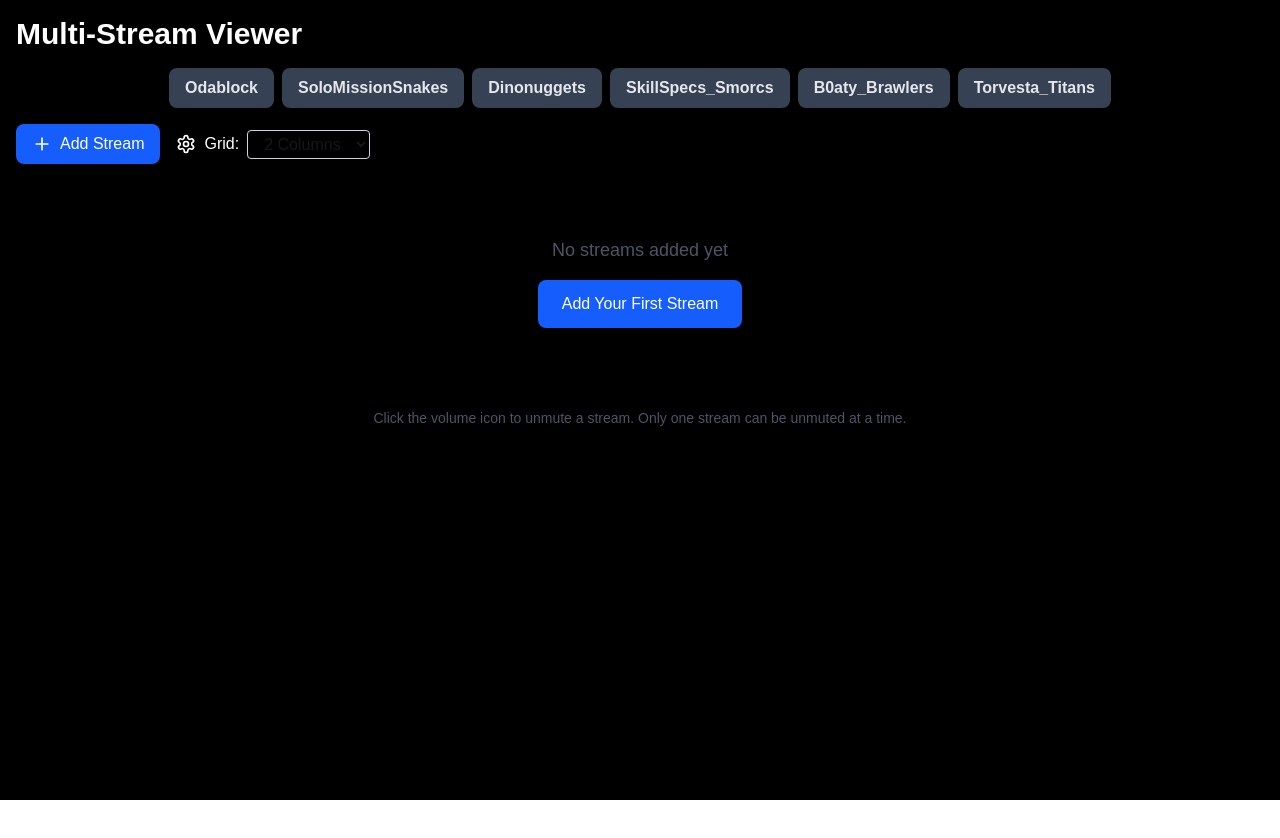
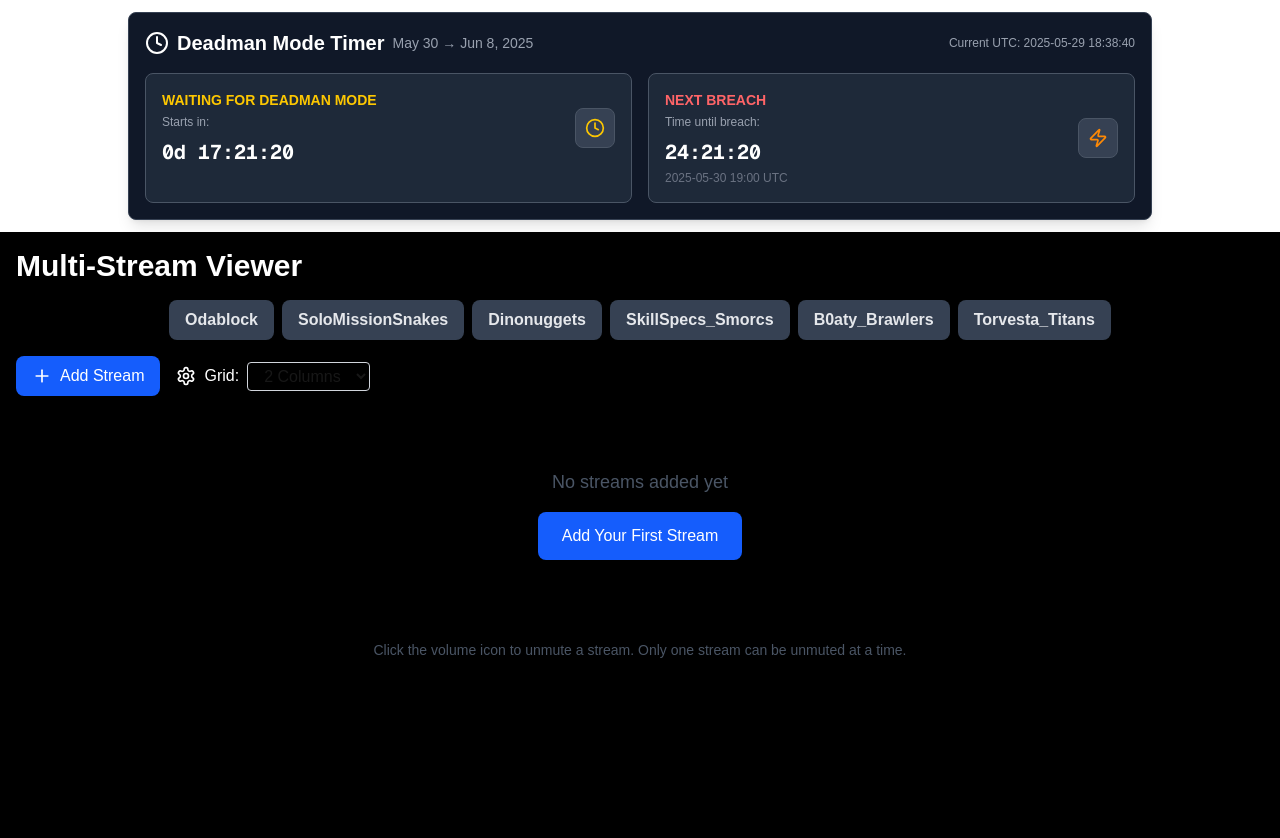
Before and after one commit to itzrossyo/multistream2.0, a Next.js app: page / in a window 1280 px wide. Shown: the top 838 px of the page. Before the commit the page ends 800 px from the top, so only its background shows below. Built offline with nearby package versions, Linux system fonts and the light colour scheme.

Commit message:
added countdown timmer

```diff
--- /dev/null
+++ b/app/componemts/breach.jsx
@@ -0,0 +1,257 @@
+'use client';
+import React, { useState, useEffect } from 'react';
+import { Clock, Zap } from 'lucide-react';
+
+const DeadmanModeCountdown = () => {
+  const [deadmanCountdown, setDeadmanCountdown] = useState('');
+  const [breachCountdown, setBreachCountdown] = useState('');
+  const [deadmanStatus, setDeadmanStatus] = useState('');
+  const [nextBreachTime, setNextBreachTime] = useState(null);
+  const [isBreachActive, setIsBreachActive] = useState(false);
+
+  // Deadman Mode schedule
+  const DEADMAN_START = new Date('2025-05-30T12:00:00.000Z');
+  const DEADMAN_END = new Date('2025-06-08T23:59:59.999Z');
+  const BREACH_DURATION = 20 * 60 * 1000; // 20 minutes in milliseconds
+
+  // Check if we're currently in Deadman Mode
+  const isInDeadmanMode = () => {
+    const now = new Date();
+    return now >= DEADMAN_START && now <= DEADMAN_END;
+  };
+
+  // Check if we're currently in a breach
+  const isCurrentlyInBreach = () => {
+    const now = new Date();
+
+    if (!isInDeadmanMode()) return false;
+
+    // Get today's breach start time (19:00 UTC)
+    const today19UTC = new Date();
+    today19UTC.setUTCHours(19, 0, 0, 0);
+
+    const breachEndTime = new Date(today19UTC.getTime() + BREACH_DURATION);
+
+    return now >= today19UTC && now <= breachEndTime;
+  };
+
+  // Calculate next breach time (19:00 UTC daily during Deadman Mode)
+  const getNextBreach = () => {
+    const now = new Date();
+
+    // If Deadman Mode hasn't started yet, return the first breach after it starts
+    if (now < DEADMAN_START) {
+      const firstBreach = new Date('2025-05-30T19:00:00.000Z');
+      return firstBreach;
+    }
+
+    // If Deadman Mode has ended, return null
+    if (now > DEADMAN_END) {
+      return null;
+    }
+
+    // During Deadman Mode, find next 19:00 UTC
+    const today19UTC = new Date();
+    today19UTC.setUTCHours(19, 0, 0, 0);
+
+    const breachEndTime = new Date(today19UTC.getTime() + BREACH_DURATION);
+
+    // If we're currently in a breach, return tomorrow's breach
+    if (now >= today19UTC && now <= breachEndTime) {
+      const tomorrow19UTC = new Date(today19UTC);
+      tomorrow19UTC.setUTCDate(tomorrow19UTC.getUTCDate() + 1);
+
+      // Make sure tomorrow is still within Deadman Mode
+      if (tomorrow19UTC <= DEADMAN_END) {
+        return tomorrow19UTC;
+      }
+      return null;
+    }
+
+    // If it's past today's breach (after breach end), get tomorrow's breach
+    if (now > breachEndTime) {
+      const tomorrow19UTC = new Date(today19UTC);
+      tomorrow19UTC.setUTCDate(tomorrow19UTC.getUTCDate() + 1);
+
+      // Make sure tomorrow is still within Deadman Mode
+      if (tomorrow19UTC <= DEADMAN_END) {
+        return tomorrow19UTC;
+      }
+      return null;
+    }
+
+    return today19UTC;
+  };
+
+  // Update countdowns
+  const updateCountdowns = () => {
+    const now = new Date();
+
+    // Deadman Mode countdown
+    if (now < DEADMAN_START) {
+      const diff = DEADMAN_START - now;
+      const days = Math.floor(diff / (1000 * 60 * 60 * 24));
+      const hours = Math.floor((diff % (1000 * 60 * 60 * 24)) / (1000 * 60 * 60));
+      const minutes = Math.floor((diff % (1000 * 60 * 60)) / (1000 * 60));
+      const seconds = Math.floor((diff % (1000 * 60)) / 1000);
+
+      setDeadmanStatus('WAITING FOR DEADMAN MODE');
+      setDeadmanCountdown(`${days}d ${hours.toString().padStart(2, '0')}:${minutes.toString().padStart(2, '0')}:${seconds.toString().padStart(2, '0')}`);
+    } else if (now > DEADMAN_END) {
+      setDeadmanStatus('DEADMAN MODE ENDED');
+      setDeadmanCountdown('--:--:--');
+    } else {
+      setDeadmanStatus('DEADMAN MODE ACTIVE');
+      const diff = DEADMAN_END - now;
+      const days = Math.floor(diff / (1000 * 60 * 60 * 24));
+      const hours = Math.floor((diff % (1000 * 60 * 60 * 24)) / (1000 * 60 * 60));
+      const minutes = Math.floor((diff % (1000 * 60 * 60)) / (1000 * 60));
+      const seconds = Math.floor((diff % (1000 * 60)) / 1000);
+
+      setDeadmanCountdown(`${days}d ${hours.toString().padStart(2, '0')}:${minutes.toString().padStart(2, '0')}:${seconds.toString().padStart(2, '0')}`);
+    }
+
+    // Check if we're in a breach
+    const inBreach = isCurrentlyInBreach();
+    setIsBreachActive(inBreach);
+
+    // Breach countdown
+    const nextBreach = getNextBreach();
+    setNextBreachTime(nextBreach);
+
+    if (!nextBreach && !inBreach) {
+      setBreachCountdown('No more breaches');
+      return;
+    }
+
+    if (inBreach) {
+      // We're in a breach, show remaining breach time
+      const today19UTC = new Date();
+      today19UTC.setUTCHours(19, 0, 0, 0);
+      const breachEndTime = new Date(today19UTC.getTime() + BREACH_DURATION);
+
+      const breachTimeLeft = breachEndTime - now;
+
+      if (breachTimeLeft <= 0) {
+        setBreachCountdown('BREACH ENDING...');
+        return;
+      }
+
+      const breachMinutes = Math.floor(breachTimeLeft / (1000 * 60));
+      const breachSeconds = Math.floor((breachTimeLeft % (1000 * 60)) / 1000);
+
+      setBreachCountdown(`${breachMinutes.toString().padStart(2, '0')}:${breachSeconds.toString().padStart(2, '0')} left`);
+      return;
+    }
+
+    // Not in breach, show time until next breach
+    const breachDiff = nextBreach - now;
+
+    if (breachDiff <= 0) {
+      setBreachCountdown('BREACH STARTING NOW!');
+      return;
+    }
+
+    const breachHours = Math.floor(breachDiff / (1000 * 60 * 60));
+    const breachMinutes = Math.floor((breachDiff % (1000 * 60 * 60)) / (1000 * 60));
+    const breachSeconds = Math.floor((breachDiff % (1000 * 60)) / 1000);
+
+    setBreachCountdown(`${breachHours.toString().padStart(2, '0')}:${breachMinutes.toString().padStart(2, '0')}:${breachSeconds.toString().padStart(2, '0')}`);
+  };
+
+  useEffect(() => {
+    // Update countdowns every second
+    const interval = setInterval(updateCountdowns, 1000);
+
+    // Initial update
+    updateCountdowns();
+
+    return () => clearInterval(interval);
+  }, []);
+
+  return (
+    <div className="w-full p-3">
+      <div className="bg-gray-900 rounded-lg p-4 shadow-lg border border-gray-700 max-w-5xl mx-auto">
+        <div className="flex items-center justify-between mb-4">
+          <div className="flex items-center gap-2">
+            <Clock className="w-6 h-6 text-white" />
+            <h1 className="text-xl font-bold text-white">Deadman Mode Timer</h1>
+            <span className="text-sm text-gray-400">May 30 → Jun 8, 2025</span>
+          </div>
+          <div className="text-xs text-gray-400">
+            Current UTC: {new Date().toISOString().slice(0, 19).replace('T', ' ')}
+          </div>
+        </div>
+
+        <div className="grid grid-cols-1 md:grid-cols-2 gap-4">
+          {/* Deadman Mode Status */}
+          <div className="bg-gray-800 rounded-lg p-4 border border-gray-600">
+            <div className="flex items-center justify-between">
+              <div>
+                <div className={`text-sm font-bold mb-1 ${
+                  deadmanStatus === 'DEADMAN MODE ACTIVE' ? 'text-green-400' :
+                  deadmanStatus === 'WAITING FOR DEADMAN MODE' ? 'text-yellow-400' :
+                  'text-red-400'
+                }`}>
+                  {deadmanStatus}
+                </div>
+                <div className="text-xs text-gray-400 mb-2">
+                  {deadmanStatus === 'WAITING FOR DEADMAN MODE' ? 'Starts in:' :
+                   deadmanStatus === 'DEADMAN MODE ACTIVE' ? 'Ends in:' :
+                   'Mode ended'}
+                </div>
+                <div className="text-xl font-mono text-white font-bold">
+                  {deadmanCountdown}
+                </div>
+              </div>
+              <div className="w-10 h-10 bg-gray-700 rounded-lg flex items-center justify-center border border-gray-600">
+                <Clock className={`w-5 h-5 ${
+                  deadmanStatus === 'DEADMAN MODE ACTIVE' ? 'text-green-400' :
+                  deadmanStatus === 'WAITING FOR DEADMAN MODE' ? 'text-yellow-400' :
+                  'text-gray-400'
+                }`} />
+              </div>
+            </div>
+          </div>
+
+          {/* Breach Countdown */}
+          <div className="bg-gray-800 rounded-lg p-4 border border-gray-600">
+            <div className="flex items-center justify-between">
+              <div>
+                <div className={`text-sm font-bold mb-1 ${
+                  isBreachActive ? 'text-red-400' : 'text-red-400'
+                }`}>
+                  {isBreachActive ? 'BREACH ACTIVE' : 'NEXT BREACH'}
+                </div>
+                <div className="text-xs text-gray-400 mb-2">
+                  {isBreachActive ? 'Time remaining:' :
+                   nextBreachTime ? 'Time until breach:' : 'No more breaches'}
+                </div>
+                <div className={`text-xl font-mono font-bold ${
+                  isBreachActive ? 'text-red-400 animate-pulse' :
+                  breachCountdown === 'BREACH STARTING NOW!' ? 'text-red-400 animate-pulse' : 'text-white'
+                }`}>
+                  {breachCountdown}
+                </div>
+                {nextBreachTime && !isBreachActive && (
+                  <div className="text-xs text-gray-500 mt-1">
+                    {nextBreachTime.toISOString().slice(0, 16).replace('T', ' ')} UTC
+                  </div>
+                )}
+              </div>
+              <div className="w-10 h-10 bg-gray-700 rounded-lg flex items-center justify-center border border-gray-600">
+                <Zap className={`w-5 h-5 ${
+                  isBreachActive ? 'text-red-400 animate-pulse' :
+                  breachCountdown === 'BREACH STARTING NOW!' ? 'text-red-400' :
+                  nextBreachTime ? 'text-orange-400' : 'text-gray-400'
+                }`} />
+              </div>
+            </div>
+          </div>
+        </div>
+      </div>
+    </div>
+  );
+};
+
+export default DeadmanModeCountdown;
--- a/app/page.js
+++ b/app/page.js
@@ -1,9 +1,11 @@
 import Image from "next/image";
 import MultiStreamViewer from "./componemts/multistream";
+import Breach from "./componemts/breach";
 
 export default function Home() {
   return (
     <div>
+      <Breach />
       <MultiStreamViewer/>
         </div>
   );
```
